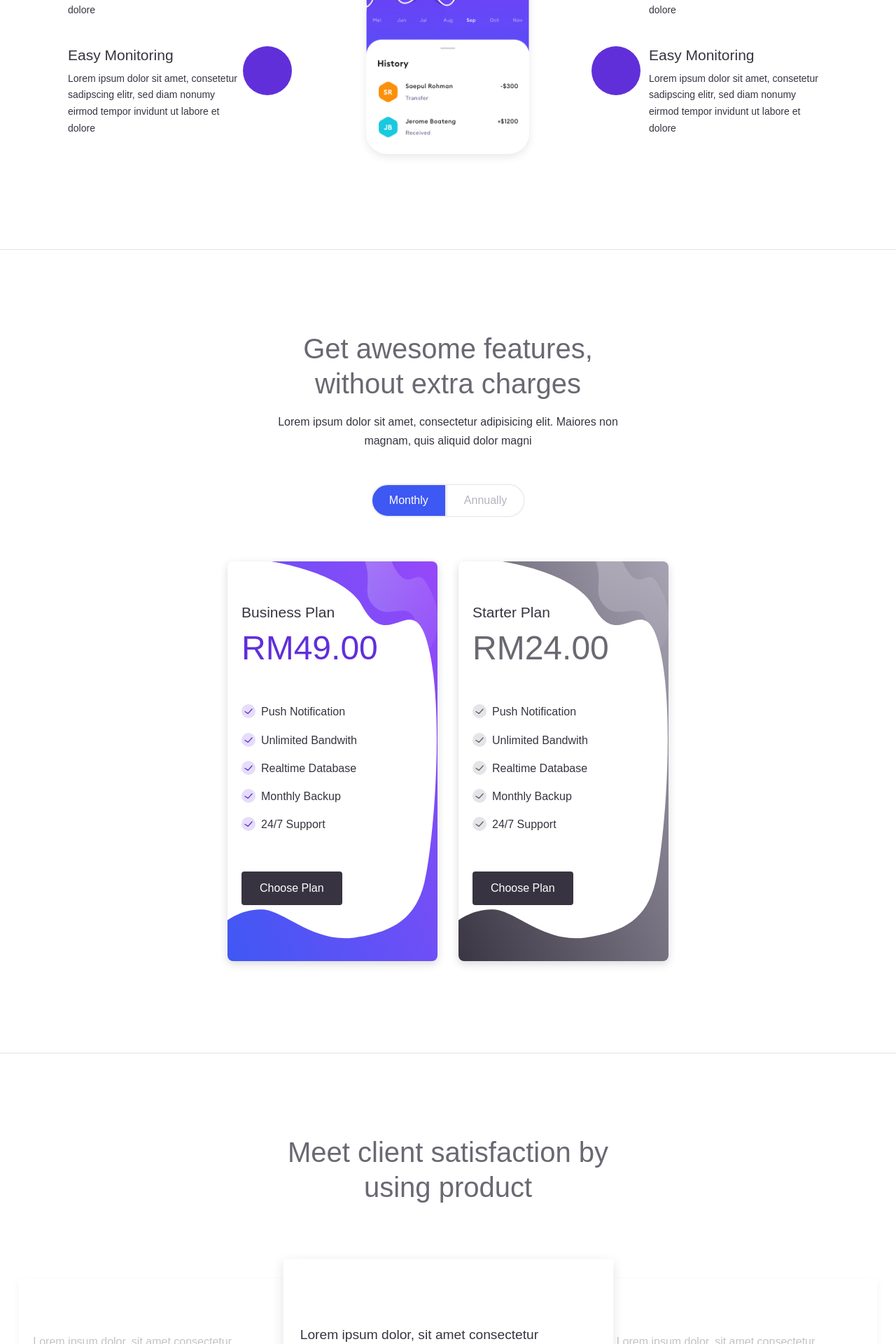
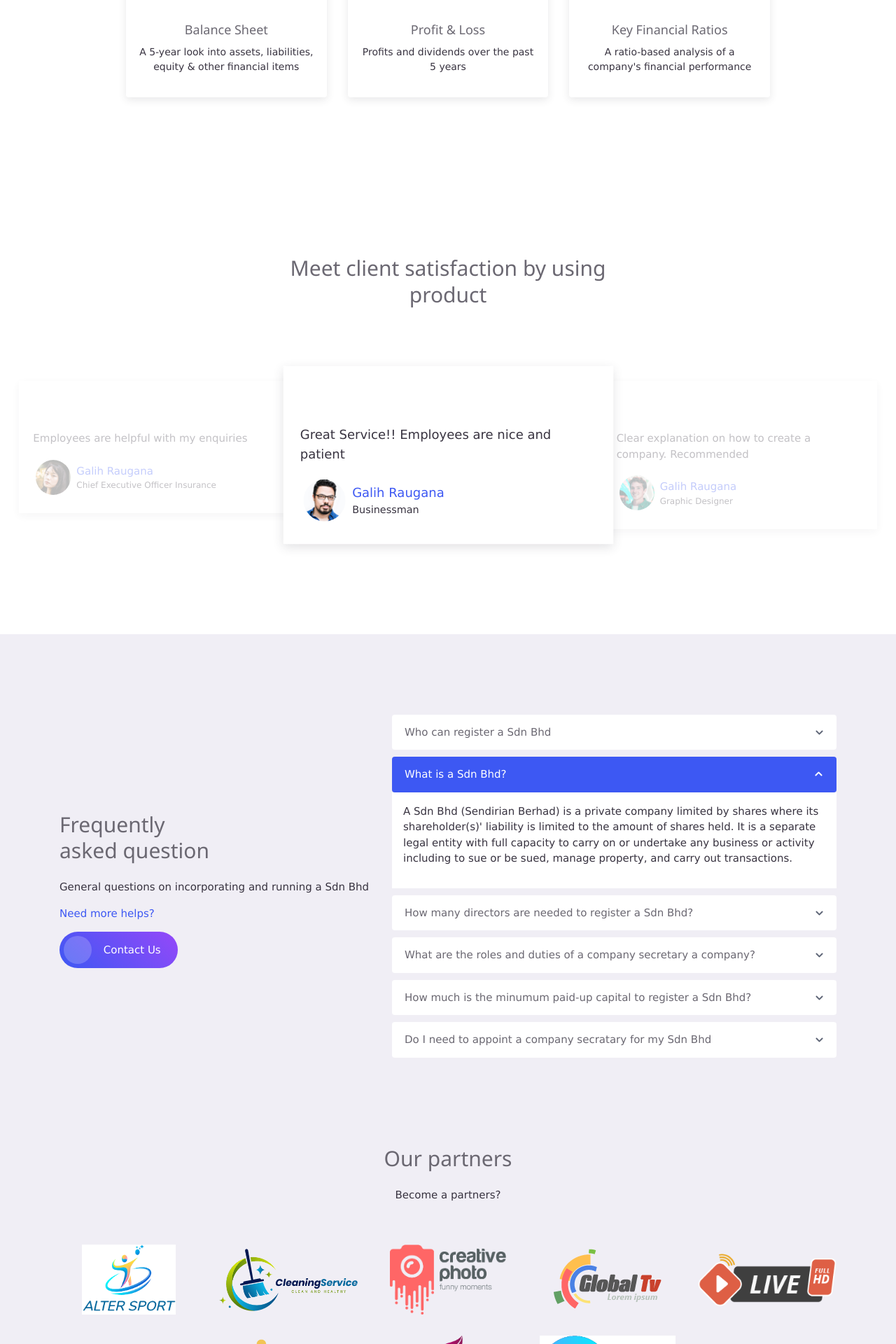
Before and after one commit to eryanyao/ddl-php-employee-project, a PHP site: page / in a window 1280 px wide. Shown: the part 2601-4521 px from the top of the page at 70% size. Run offline with PHP 8.4, Linux system fonts and the light colour scheme; data comes from the database, SQL or seed files in the repository; some web fonts are replaced.

Commit message:
Update index.php

```diff
--- a/index.php
+++ b/index.php
@@ -14,6 +14,10 @@
   <link rel="stylesheet" href="assets/vendor/owl-carousel/css/owl.carousel.min.css">
   <link rel="stylesheet" href="assets/css/bootstrap.css">
   <link rel="stylesheet" href="assets/css/mobster.css">
+  <link rel="stylesheet" href="https://www.w3schools.com/w3css/4/w3.css">
+  <link rel="stylesheet" href="https://fonts.googleapis.com/css?family=Raleway">
+  <link rel="stylesheet" href="https://cdnjs.cloudflare.com/ajax/libs/font-awesome/4.7.0/css/font-awesome.min.css">
+ <link href="//fonts.googleapis.com/css?family=Work+Sans:100,200,300,400,500,600,700,800,900&display=swap" rel="stylesheet">
 
 </head>
 <body>
@@ -69,10 +73,11 @@
         <div class="col-lg-6 wow fadeInUp">
           <div class="badge badge-soft mb-2"># Online Company Secretary</div>
           <h1 class="mb-4 fw-normal">DDL Associates Sdn Bhd</h1>
-          <p class="mb-4">Provide services of Company formation & Company incorporation    <br>
-            in Malaysia.</p>
 
-          <a href="#" class="btn btn-dark">Get Started</a>
+    <span class="w3-xlarge w3-hide-small">Want to start a company<br>But don't know how to? </span>
+    <span class="w3-small" ><br>Do not hesitate and let us help you create one</span><br>
+
+          <a href="register.html" class="w3-button w3-white w3-padding-large w3-large w3-margin-top w3-opacity w3-hover-opacity-off">Get Started</a>
 
         </div>
         <div class="col-lg-6 d-lg-none d-lg-block wow zoomIn">
@@ -85,38 +90,98 @@
   </div>
 </div>
 
+
 <div class="page-section no-scroll">
+<div class="w3-container w3-row w3-center w3-dark-grey w3-padding-64" id="services" >
+  <div class="w3-quarter">
+    <span class="w3-xxxlarge" style="position:relative;right:-140%;">Features</span>
+  </div>
+</div>
   <div class="container">
-    <h2 class="text-center wow fadeIn">Our Main Features</h2>
+
 
     <div class="row justify-content-center mt-5">
       <div class="col-lg-10">
         <div class="row justify-content-center">
           <div class="col-md-6 col-lg-4 py-3 wow fadeInLeft">
             <div class="card card-body border-0 text-center shadow pt-5">
-              <div class="svg-icon mx-auto mb-4">
-                <img src="assets/img/icons/payment.png" alt="">
+              <div class="svg-icon mx-auto mb-4 ">
+                <img src="assets/img/icons/case.jpg" alt="">
               </div>
-              <h5 class="fg-gray">Secure Payment</h5>
-              <p class="fs-small">Lorem ipsum dolor sit amet consectetur adipisicing elit. Sint voluptates esse, sunt reprehenderit</p>
+              <h5 class="fg-gray">Company / Business Details</h5>
+              <p class="fs-small">Provides a summary about your company / business profile including SSM info, trade preferences, etc.</p>
             </div>
           </div>
           <div class="col-md-6 col-lg-4 py-3 wow fadeInUp">
             <div class="card card-body border-0 text-center shadow pt-5">
-              <div class="svg-icon mx-auto mb-4">
-                <img src="assets/img/icons/customizable.png" alt="">
+              <div class="svg-icon mx-auto mb-4 ">
+                <img src="assets/img/icons/people.jpg" alt="">
               </div>
-              <h5 class="fg-gray">Easily Customizable</h5>
-              <p class="fs-small">Lorem ipsum dolor sit amet consectetur adipisicing elit. Sint voluptates esse, sunt reprehenderit</p>
+              <h5 class="fg-gray">Owners Details</h5>
+              <p class="fs-small">Contains owner's personal information. Applicable only for Malaysia Business Profile report.</p>
             </div>
           </div>
           <div class="col-md-6 col-lg-4 py-3 wow fadeInRight">
             <div class="card card-body border-0 text-center shadow pt-5">
               <div class="svg-icon mx-auto mb-4">
-                <img src="assets/img/icons/concept.png" alt="">
+                <img src="assets/img/icons/building.jpg" alt="">
               </div>
-              <h5 class="fg-gray">Powerful Concept</h5>
-              <p class="fs-small">Lorem ipsum dolor sit amet consectetur adipisicing elit. Sint voluptates esse, sunt reprehenderit</p>
+              <h5 class="fg-gray">Related Companies</h5>
+              <p class="fs-small">Shows the owner's current & previous companies.</p>
+            </div>
+          </div>
+		  <div class="col-md-6 col-lg-4 py-3 wow fadeInLeft">
+            <div class="card card-body border-0 text-center shadow pt-5">
+              <div class="svg-icon mx-auto mb-4">
+                <img src="assets/img/icons/piechart.jpg" alt="">
+              </div>
+              <h5 class="fg-gray">Summary of Share Capital</h5>
+              <p class="fs-small">An overview of your company's capital structure</p>
+            </div>
+          </div>
+		  <div class="col-md-6 col-lg-4 py-3 wow fadeInUp ">
+            <div class="card card-body border-0 text-center shadow pt-5">
+              <div class="svg-icon mx-auto mb-4">
+                <img src="assets/img/icons/shareholder.jpg" alt="">
+              </div>
+              <h5 class="fg-gray">Directors and Shareholders</h5>
+              <p class="fs-small">Personal details of board members and shareholders</p>
+            </div>
+          </div>
+		  <div class="col-md-6 col-lg-4 py-3 wow fadeInRight ">
+            <div class="card card-body border-0 text-center shadow pt-5">
+              <div class="svg-icon mx-auto mb-4">
+                <img src="assets/img/icons/card.jpg" alt="">
+              </div>
+              <h5 class="fg-gray">Charge Details</h5>
+              <p class="fs-small">Interests obtained via property of the company as security for repayment</p>
+            </div>
+          </div>
+		  <div class="col-md-6 col-lg-4 py-3 wow fadeInLeft ">
+            <div class="card card-body border-0 text-center shadow pt-5">
+              <div class="svg-icon mx-auto mb-4">
+                <img src="assets/img/icons/sheet.jpg" alt="">
+              </div>
+              <h5 class="fg-gray">Balance Sheet</h5>
+              <p class="fs-small">A 5-year look into assets, liabilities, equity & other financial items</p>
+            </div>
+          </div>
+		  <div class="col-md-6 col-lg-4 py-3 wow fadeInUp ">
+            <div class="card card-body border-0 text-center shadow pt-5">
+              <div class="svg-icon mx-auto mb-4">
+                <img src="assets/img/icons/profit.jpg" alt="">
+              </div>
+              <h5 class="fg-gray">Profit & Loss</h5>
+              <p class="fs-small">Profits and dividends over the past 5 years</p>
+            </div>
+          </div>
+		  <div class="col-md-6 col-lg-4 py-3 wow fadeInRight">
+            <div class="card card-body border-0 text-center shadow pt-5">
+              <div class="svg-icon mx-auto mb-4">
+                <img src="assets/img/icons/money.jpg" alt="">
+              </div>
+              <h5 class="fg-gray">Key Financial Ratios</h5>
+              <p class="fs-small">A ratio-based analysis of a company's financial performance</p>
             </div>
           </div>
         </div>
@@ -125,155 +190,7 @@
   </div>
 </div>
 
-<div class="page-section no-scroll">
-  <div class="container">
-    <div class="row align-items-center">
-      <div class="col-lg-7 wow fadeIn">
-        <div class="img-place">
-          <img src="assets/img/app_preview_4.png" alt="">
-        </div>
-      </div>
-      <div class="col-lg-5 pl-lg-5 wow fadeInUp">
-        <h2 class="mb-4">All kind of business tools integration</h2>
-        <p class="mb-4">Lorem ipsum dolor sit amet consectetur adipisicing elit. Officia repellendus illo, possimus magni cumque, voluptatem et necessitatibus consequatur perspiciatis laborum temporibus sint dolorem porro, eaque quo sequi. Tempora, voluptates quibusdam?</p>
-        <a href="#" class="btn btn-outline-primary rounded-pill">See Addons</a>
-      </div>
-    </div>
-  </div>
-</div>
 
-<div class="page-section">
-  <div class="container">
-    <div class="row">
-      <div class="col-lg-4 py-3">
-        <div class="iconic-list">
-          <div class="iconic-item wow fadeInUp">
-            <div class="iconic-content">
-              <h5>Powerful Features</h5>
-              <p class="fs-small">Lorem ipsum dolor sit amet, consetetur sadipscing elitr, sed diam nonumy eirmod tempor invidunt ut labore et dolore</p>
-            </div>
-            <div class="iconic-md iconic-text bg-warning fg-white rounded-circle">
-              <span class="mai-analytics"></span>
-            </div>
-          </div>
-          <div class="iconic-item wow fadeInUp">
-            <div class="iconic-content">
-              <h5>Fully Secured</h5>
-              <p class="fs-small">Lorem ipsum dolor sit amet, consetetur sadipscing elitr, sed diam nonumy eirmod tempor invidunt ut labore et dolore</p>
-            </div>
-            <div class="iconic-md iconic-text bg-info fg-white rounded-circle">
-              <span class="mai-shield-checkmark"></span>
-            </div>
-          </div>
-          <div class="iconic-item wow fadeInUp">
-            <div class="iconic-content">
-              <h5>Easy Monitoring</h5>
-              <p class="fs-small">Lorem ipsum dolor sit amet, consetetur sadipscing elitr, sed diam nonumy eirmod tempor invidunt ut labore et dolore</p>
-            </div>
-            <div class="iconic-md iconic-text bg-indigo fg-white rounded-circle">
-              <span class="mai-desktop-outline"></span>
-            </div>
-          </div>
-        </div>
-      </div>
-      <div class="col-lg-4 py-3 wow zoomIn">
-        <div class="img-place mobile-preview shadow">
-          <img src="assets/img/app_preview_2.png" alt="">
-        </div>
-      </div>
-      <div class="col-lg-4 py-3">
-        <div class="iconic-list">
-          <div class="iconic-item wow fadeInUp">
-            <div class="iconic-md iconic-text bg-warning fg-white rounded-circle">
-              <span class="mai-speedometer-outline"></span>
-            </div>
-            <div class="iconic-content">
-              <h5>Powerful Features</h5>
-              <p class="fs-small">Lorem ipsum dolor sit amet, consetetur sadipscing elitr, sed diam nonumy eirmod tempor invidunt ut labore et dolore</p>
-            </div>
-          </div>
-          <div class="iconic-item wow fadeInUp">
-            <div class="iconic-md iconic-text bg-success fg-white rounded-circle">
-              <span class="mai-aperture"></span>
-            </div>
-            <div class="iconic-content">
-              <h5>Fully Secured</h5>
-              <p class="fs-small">Lorem ipsum dolor sit amet, consetetur sadipscing elitr, sed diam nonumy eirmod tempor invidunt ut labore et dolore</p>
-            </div>
-          </div>
-          <div class="iconic-item wow fadeInUp">
-            <div class="iconic-md iconic-text bg-indigo fg-white rounded-circle">
-              <span class="mai-stats-chart-outline"></span>
-            </div>
-            <div class="iconic-content">
-              <h5>Easy Monitoring</h5>
-              <p class="fs-small">Lorem ipsum dolor sit amet, consetetur sadipscing elitr, sed diam nonumy eirmod tempor invidunt ut labore et dolore</p>
-            </div>
-          </div>
-        </div>
-      </div>
-    </div>
-  </div>
-</div>
-
-<hr>
-
-<!-- Pricing Table -->
-<div class="page-section">
-  <div class="container">
-    <div class="row justify-content-center text-center wow fadeInUp">
-      <div class="col-lg-6">
-        <h2 class="mb-3">Get awesome features, without extra charges</h2>
-        <p class="mb-5">Lorem ipsum dolor sit amet, consectetur adipisicing elit. Maiores non magnam, quis aliquid dolor magni</p>
-
-        <div class="btn-group btn-group-toggle rounded-pill btn-switch" data-toggle="buttons">
-          <label class="btn active">
-            <input type="radio" name="options" id="option1" checked> Monthly
-          </label>
-          <label class="btn">
-            <input type="radio" name="options" id="option2"> Annually
-          </label>
-        </div>
-      </div>
-    </div>
-    <div class="pricing-table mt-5 wow fadeInUp">
-      <div class="pricing-item active no-transform">
-        <div class="pricing-header">
-          <h5>Business Plan</h5>
-          <h1 class="fw-normal">RM49.00</h1>
-        </div>
-        <div class="pricing-body">
-          <ul class="theme-list">
-            <li class="list-item">Push Notification</li>
-            <li class="list-item">Unlimited Bandwith</li>
-            <li class="list-item">Realtime Database</li>
-            <li class="list-item">Monthly Backup</li>
-            <li class="list-item">24/7 Support</li>
-          </ul>
-        </div>
-        <button class="btn btn-dark">Choose Plan</button>
-      </div>
-      <div class="pricing-item">
-        <div class="pricing-header">
-          <h5>Starter Plan</h5>
-          <h1 class="fw-normal">RM24.00</h1>
-        </div>
-        <div class="pricing-body">
-          <ul class="theme-list">
-            <li class="list-item">Push Notification</li>
-            <li class="list-item">Unlimited Bandwith</li>
-            <li class="list-item">Realtime Database</li>
-            <li class="list-item">Monthly Backup</li>
-            <li class="list-item">24/7 Support</li>
-          </ul>
-        </div>
-        <button class="btn btn-dark">Choose Plan</button>
-      </div>
-    </div>
-  </div>
-</div>
-
-<hr>
 
 <!-- Testimonials -->
 <div class="page-section">
@@ -295,7 +212,7 @@
           <span class="icon mai-star-half"></span>
         </div>
 
-        <div class="caption">Lorem ipsum dolor, sit amet consectetur adipisicing elit. Rem distinctio esse eum laudantium necessitatibus autem perferendis quod ipsum eaque.</div>
+        <div class="caption">Great Service!! Employees are nice and patient</div>
 
         <div class="avatar mt-3">
           <div class="avatar-img">
@@ -303,7 +220,7 @@
           </div>
           <div class="avatar-caption">
             <p class="mb-0 fw-medium fg-primary">Galih Raugana</p>
-            <div class="fs-vsmall fw-medium">UI Designer</div>
+            <div class="fs-vsmall fw-medium">Businessman</div>
           </div>
         </div>
       </div>
@@ -316,7 +233,7 @@
           <span class="icon mai-star-half"></span>
         </div>
 
-        <div class="caption">Lorem ipsum dolor, sit amet consectetur adipisicing elit. Rem distinctio esse eum laudantium necessitatibus autem perferendis quod ipsum eaque.</div>
+        <div class="caption">Clear explanation on how to create a company. Recommended</div>
 
         <div class="avatar mt-3">
           <div class="avatar-img">
@@ -337,7 +254,7 @@
           <span class="mai-star"></span>
         </div>
 
-        <div class="caption">Lorem ipsum dolor, sit amet consectetur adipisicing elit. Rem distinctio esse eum laudantium necessitatibus autem perferendis quod ipsum eaque.</div>
+        <div class="caption">Employees are helpful with my enquiries</div>
 
         <div class="avatar mt-3">
           <div class="avatar-img">
@@ -345,7 +262,7 @@
           </div>
           <div class="avatar-caption">
             <p class="mb-0 fw-medium fg-primary">Galih Raugana</p>
-            <div class="fs-vsmall fw-medium">Data Analyst</div>
+            <div class="fs-vsmall fw-medium">Chief Executive Officer Insurance</div>
           </div>
         </div>
       </div>
@@ -359,10 +276,10 @@
     <div class="row justify-content-center align-items-center">
       <div class="col-lg-5 py-3 wow fadeInUp">
         <h2 class="mb-4">Frequently <br> asked question</h2>
-        <p>Lorem ipsum dolor sit amet, consectetur adipisicing elit. Dolore, minus id consectetur accusantium illum necessitatibus, non quia sit laboriosam aut libero. Maiores neque velit modi, mollitia nostrum alias quibusdam et.</p>
+        <p>General questions on incorporating and running a Sdn Bhd</p>
 
         <p class="fg-primary fw-medium">Need more helps?</p>
-        <a href="#" class="btn btn-gradient btn-split-icon rounded-pill">
+        <a href="contact.php" class="btn btn-gradient btn-split-icon rounded-pill">
           <span class="icon mai-call-outline"></span> Contact Us
         </a>
       </div>
@@ -370,58 +287,49 @@
         <div class="accordion accordion-gap" id="accordionFAQ">
           <div class="accordion-item wow fadeInRight">
             <div class="accordion-trigger" id="headingFour">
-              <button class="btn collapsed" type="button" data-toggle="collapse" data-target="#collapse1" aria-expanded="false" aria-controls="collapse1">Payment types that won't work</button>
+              <button class="btn collapsed" type="button" data-toggle="collapse" data-target="#collapse1" aria-expanded="false" aria-controls="collapse1">Who can register a Sdn Bhd</button>
             </div>
             <div id="collapse1" class="collapse" aria-labelledby="headingFour" data-parent="#accordionFAQ">
               <div class="accordion-content">
-                <p>You can't add these payment methods to Google Pay:</p>
-                <ul>
-                  <li>Wire transfers</li>
-                  <li>Bank transfers</li>
-                  <li>Western Union</li>
-                  <li>Moneygram</li>
-                  <li>Virtual credit cards (VCC)</li>
-                  <li>Health savings account (HSA)</li>
-                  <li>Any escrow type of payment</li>
-                  <li>Prepaid cards if you use automatic payments</li>
-                </ul>
+                <p>To register a Sdn Bhd, you need to be at least 18 years old, reside in Malaysia, and are not disqualified under Section 198 of the Companies Act 2016.</p>
+                <p> If you are a foreigner who is not residing in Malaysia, you will need to partner with at least 1 director who resides in Malaysia to register your company.</p>
               </div>
             </div>
           </div>
           <div class="accordion-item wow fadeInRight">
             <div class="accordion-trigger" id="headingFive">
-              <button class="btn" type="button" data-toggle="collapse" data-target="#collapse2" aria-expanded="true" aria-controls="collapse2">Already seeing payment methods</button>
+              <button class="btn" type="button" data-toggle="collapse" data-target="#collapse2" aria-expanded="true" aria-controls="collapse2">What is a Sdn Bhd?</button>
             </div>
             <div id="collapse2" class="collapse show" aria-labelledby="headingFive" data-parent="#accordionFAQ">
               <div class="accordion-content">
-                <p>New to Google Pay and already seeing payment methods? If you paid for something through Google in the past, Google Pay saved your card.</p>
+                <p>A Sdn Bhd (Sendirian Berhad) is a private company limited by shares where its shareholder(s)' liability is limited to the amount of shares held. It is a separate legal entity with full capacity to carry on or undertake any business or activity including to sue or be sued, manage property, and carry out transactions.</p>
               </div>
             </div>
           </div>
           <div class="accordion-item wow fadeInRight">
             <div class="accordion-trigger" id="headingSix">
-              <button class="btn collapsed" type="button" data-toggle="collapse" data-target="#collapse3" aria-expanded="false" aria-controls="collapse3">Your transaction cannot be completed</button>
+              <button class="btn collapsed" type="button" data-toggle="collapse" data-target="#collapse3" aria-expanded="false" aria-controls="collapse3">How many directors are needed to register a Sdn Bhd?</button>
             </div>
             <div id="collapse3" class="collapse" aria-labelledby="headingSix" data-parent="#accordionFAQ">
               <div class="accordion-content">
-                <p>If you see this error message, wait 24 hours and try to add your card again.</p>
+                <p>Only 1 director, who may also act as the sole shareholder of the company</p>
               </div>
             </div>
           </div>
           <div class="accordion-item wow fadeInRight">
             <div class="accordion-trigger" id="headingSeven">
-              <button class="btn collapsed" type="button" data-toggle="collapse" data-target="#collapse4" aria-expanded="false" aria-controls="collapse4">Credit & Debit cards</button>
+              <button class="btn collapsed" type="button" data-toggle="collapse" data-target="#collapse4" aria-expanded="false" aria-controls="collapse4">What are the roles and duties of a company secretary a company?</button>
             </div>
             <div id="collapse4" class="collapse" aria-labelledby="headingSeven" data-parent="#accordionFAQ">
               <div class="accordion-content">
+			  <p>Besides assisting you with company registration, a company secretary is also responsible for:</p>
                 <ul>
-                  <li>American Express</li>
-                  <li>MasterCard</li>
-                  <li>Visa</li>
-                  <li>Discover (U.S. only)</li>
-                  <li>JCB (Japan and U.S. only)</li>
-                  <li>Visa Electron (outside U.S. only)</li>
-                  <li>Elo credit cards (Brazil only; Elo debit cards aren’t accepted)</li>
+                  <li>Making sure the information of the company, director(s) and shareholder(s) are kept up-to-date.</li>
+                  <li>Advising the company on compliance to various laws and regulations such as the Malaysian Companies Act 2016.</li>
+                  <li>Lodging annual return and financial statements.</li>
+                  <li>Keeping meeting minutes and written resolutions of board meetings.</li>
+                  <li>Handling the striking off or winding up of the company.</li>
+                  <li>Providing CTC documents for opening a bank account, grant application, etc.</li>
                 </ul>
                 <p>The types of cards accepted by Google services vary by location and product.</p>
               </div>
@@ -430,29 +338,26 @@
 
           <div class="accordion-item wow fadeInRight">
             <div class="accordion-trigger" id="headingEight">
-              <button class="btn collapsed" type="button" data-toggle="collapse" data-target="#collapse5" aria-expanded="false" aria-controls="collapse5">Send money to friends or family</button>
+              <button class="btn collapsed" type="button" data-toggle="collapse" data-target="#collapse5" aria-expanded="false" aria-controls="collapse5">How much is the minumum paid-up capital to register a Sdn Bhd?</button>
             </div>
             <div id="collapse5" class="collapse" aria-labelledby="headingEight" data-parent="#accordionFAQ">
               <div class="accordion-content">
-                <p>This feature is only available in the US. For the US territories, this is supported only if the debit card was issued under a US-licensed bank. If you'd like to know in advance whether your payment to or from a US territory will go through, please check with your card issuing bank.</p>
+                <p>The minimum paid-up capital of a Sdn Bhd is RM1. However, we recommend at least RM1,000 in paid-up capital as this will match the minimum required deposit at the bank.</p>
 
-                <p>You can use Google Pay to send money to friends and family or to someone using their email address or phone number. Google Pay charges no fees.</p>
-
-                <p>If you have a problem sending money, here is a list of likely reasons.</p>
               </div>
             </div>
           </div>
 
           <div class="accordion-item wow fadeInRight">
             <div class="accordion-trigger" id="headingNine">
-              <button class="btn collapsed" type="button" data-toggle="collapse" data-target="#collapse6" aria-expanded="false" aria-controls="collapse6">How long it usually takes to send or receive money</button>
+              <button class="btn collapsed" type="button" data-toggle="collapse" data-target="#collapse6" aria-expanded="false" aria-controls="collapse6">Do I need to appoint a company secratary for my Sdn Bhd</button>
             </div>
             <div id="collapse6" class="collapse" aria-labelledby="headingNine" data-parent="#accordionFAQ">
               <div class="accordion-content">
-                <p>For the best Google Pay experience, we recommend using a debit card whenever you send or receive money from friends and family. With a debit card, sending and receiving money is usually the fastest option.</p>
-              </div>
+                <p>According to Section 236 of the Companies Act 2016, all Sdn Bhd must appoint a company secretary within 30 days from its date of incorporation.</p>
             </div>
           </div>
+
 
         </div>
       </div>
```
